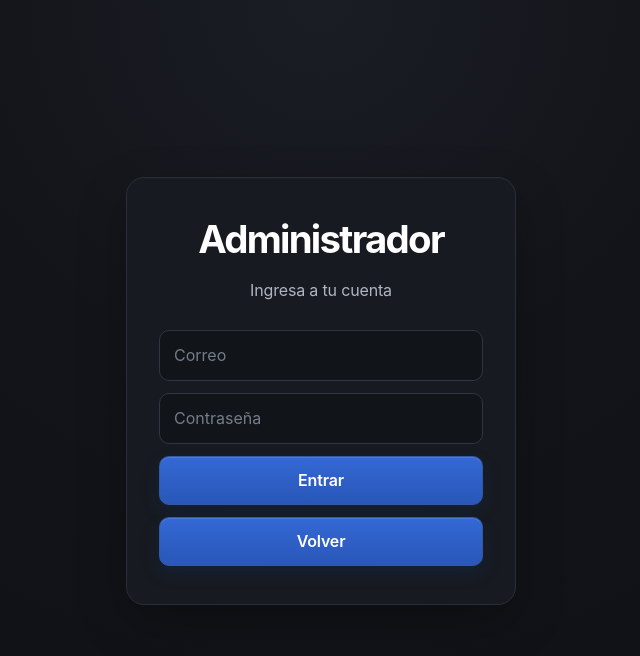
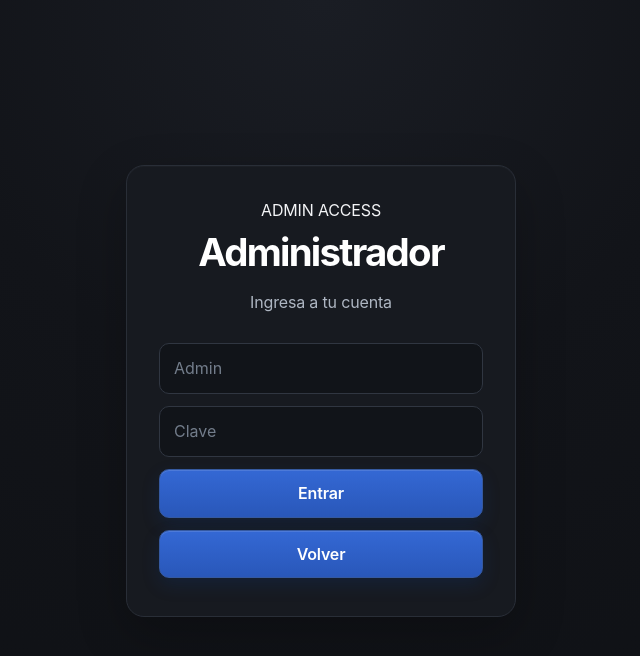
Before and after one commit to Velito27/medical-appointments, a React (Vite) app in the folder frontend/: page / in a window 1280 px wide. Both pictures are taken after a click on the button "Administrador". Shown: the top 656 px of the page, without its empty margins (319-959 px from the left). Built offline with nearby package versions, Linux system fonts and the light colour scheme; no server answers.

Commit message:
Personaliza acceso de administrador

```diff
--- a/frontend/src/pages/Login.tsx
+++ b/frontend/src/pages/Login.tsx
@@ -16,12 +16,20 @@ export default function Login({ setToken, setUser, role, setRole }: Props) {
     const data = new FormData(event.currentTarget);
 
     try {
-      const result = await api("/auth/login", {
+      const isAdmin = role === "admin";
+      const result = await api(isAdmin ? "/auth/admin-login" : "/auth/login", {
         method: "POST",
-        body: JSON.stringify({
-          email: data.get("email"),
-          password: data.get("password")
-        })
+        body: JSON.stringify(
+          isAdmin
+            ? {
+                username: data.get("username"),
+                password: data.get("password")
+              }
+            : {
+                email: data.get("email"),
+                password: data.get("password")
+              }
+        )
       });
 
       if (role && result.user?.role !== role) {
@@ -36,18 +44,34 @@ export default function Login({ setToken, setUser, role, setRole }: Props) {
     }
   }
 
+  const isAdmin = role === "admin";
+
   return (
     <div className="login-page">
-      <section className="login-card">
+      <section className={isAdmin ? "login-card admin-login-card" : "login-card"}>
+        {isAdmin && <div className="admin-kicker">ADMIN ACCESS</div>}
+
         <h1>{role === "patient" ? "Paciente" : role === "doctor" ? "Doctor" : "Administrador"}</h1>
         <p>Ingresa a tu cuenta</p>
 
         {error && <p className="error">{error}</p>}
 
         <form onSubmit={login}>
-          <input name="email" type="email" placeholder="Correo" required />
-          <input name="password" type="password" placeholder="Contraseña" required />
-          <button>Entrar</button>
+          {isAdmin ? (
+            <input name="username" type="text" placeholder="Admin" autoComplete="username" required />
+          ) : (
+            <input name="email" type="email" placeholder="Correo" autoComplete="email" required />
+          )}
+
+          <input
+            name="password"
+            type="password"
+            placeholder={isAdmin ? "Clave" : "Contraseña"}
+            autoComplete="current-password"
+            required
+          />
+
+          <button className={isAdmin ? "admin-submit" : ""}>Entrar</button>
         </form>
 
         {setRole && <button onClick={() => setRole("")}>Volver</button>}
```
